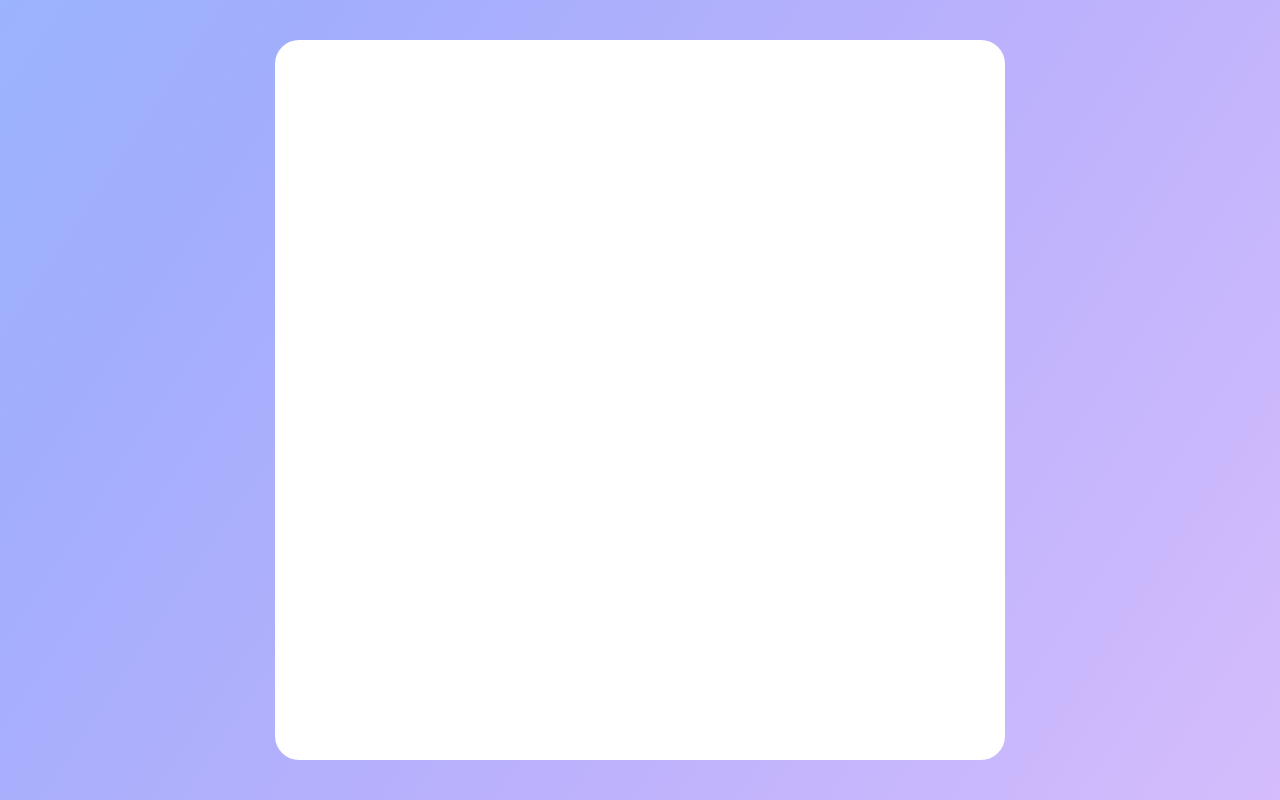
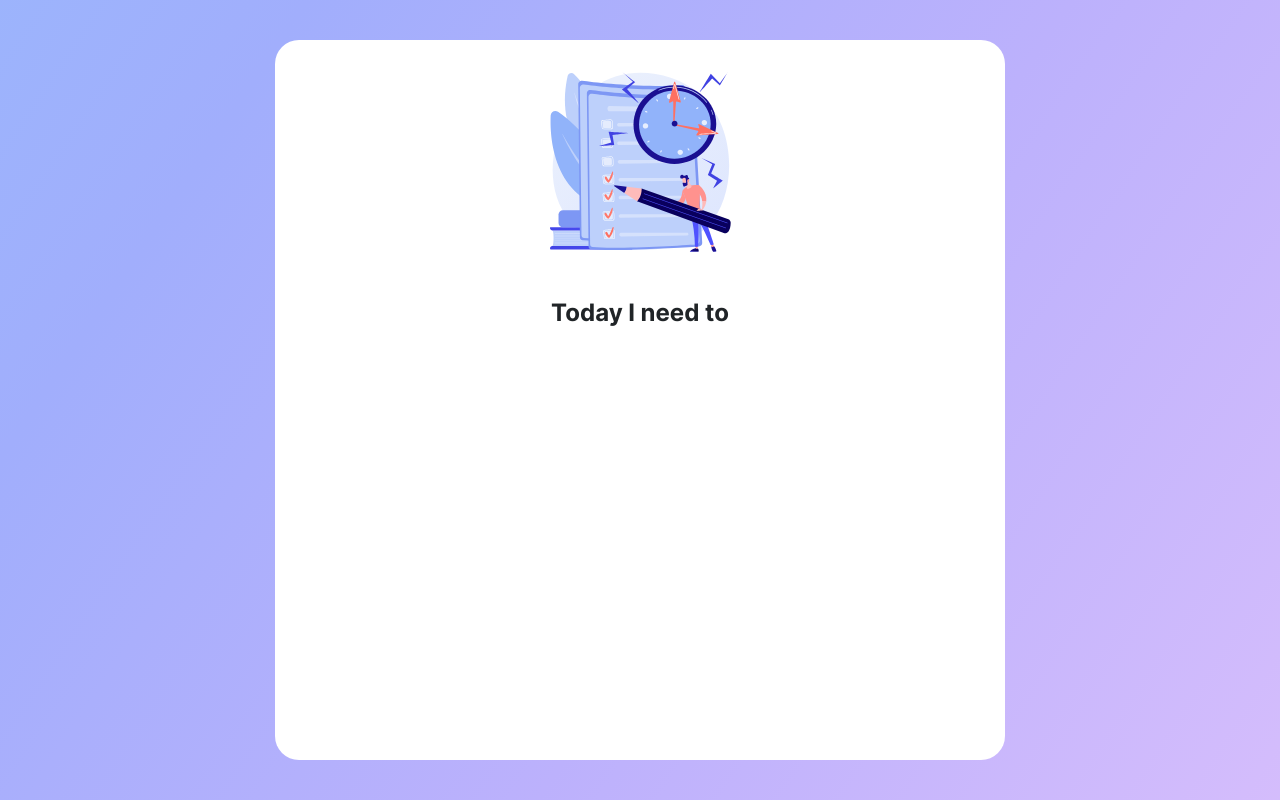
Before and after one commit to alkhimenok/todo-list, a React (Create React App) app: page / in a window 1280 px wide. Built offline with nearby package versions, Linux system fonts and the light colour scheme.

Commit message:
create(Header): component

```diff
--- a/src/App.js
+++ b/src/App.js
@@ -1,4 +1,5 @@
 import React from 'react'
+import Header from './components/header/Header'
 import { Fonts, Icons, Reset, Wrapper, Container, Body } from './styledApp'
 
 const App = () => {
@@ -11,6 +12,7 @@ const App = () => {
 			<Wrapper>
 				<Container>
 					<Body>
+						<Header />
 					</Body>
 				</Container>
 			</Wrapper>
--- /dev/null
+++ b/src/components/header/Header.jsx
@@ -0,0 +1,13 @@
+import React from 'react'
+import { HeaderSection, HeaderLogo, HeaderTitle } from './styledHeader'
+
+const Header = () => {
+	return (
+		<HeaderSection>
+			<HeaderLogo src='/assets/images/logo.svg' alt='logo' />
+			<HeaderTitle>Today I need to</HeaderTitle>
+		</HeaderSection>
+	)
+}
+
+export default Header
--- /dev/null
+++ b/src/components/header/styledHeader.js
@@ -0,0 +1,14 @@
+import styled from 'styled-components'
+import { LG_SIZE, XXL_SIZE, THIRD_FONT } from '../../constants/styled'
+
+export const HeaderSection = styled.section`
+	text-align: center;
+`
+export const HeaderLogo = styled.img`
+	margin: 0 0 ${XXL_SIZE} 0;
+	user-select: none;
+`
+export const HeaderTitle = styled.h1`
+	font-family: ${THIRD_FONT};
+	font-size: ${LG_SIZE};
+`
--- a/src/constants/styled.js
+++ b/src/constants/styled.js
@@ -1,12 +1,12 @@
 export const MAX_WIDTH = '730px'
 export const MAX_HEIGHT = '720px'
 export const BASE_SIZE = '1rem'
-// export const XS_SIZE = parseInt(BASE_SIZE) * 0.5 + 'rem'
-export const SM_SIZE = parseInt(BASE_SIZE) * 1.2 + 'rem'
-export const MD_SIZE = parseInt(BASE_SIZE) * 1.3 + 'rem'
-export const LG_SIZE = parseInt(BASE_SIZE) * 1.4 + 'rem'
-export const XL_SIZE = parseInt(BASE_SIZE) * 2.4 + 'rem'
-export const XXL_SIZE = parseInt(BASE_SIZE) * 3.2 + 'rem'
+export const XS_SIZE = parseInt(BASE_SIZE) * 1.2 + 'rem'
+export const SM_SIZE = parseInt(BASE_SIZE) * 1.3 + 'rem'
+export const MD_SIZE = parseInt(BASE_SIZE) * 1.4 + 'rem'
+export const LG_SIZE = parseInt(BASE_SIZE) * 2.4 + 'rem'
+export const XL_SIZE = parseInt(BASE_SIZE) * 3.2 + 'rem'
+export const XXL_SIZE = parseInt(BASE_SIZE) * 4.8 + 'rem'
 
 export const PRIMARY_COLOR = '#202427'
 export const SECONDARY_COLOR = '#C7CCD1'
--- a/src/styledApp.js
+++ b/src/styledApp.js
@@ -3,7 +3,7 @@ import { getDisplayFlex, forChildren } from './utils/styled'
 import {
 	MAX_WIDTH,
 	MAX_HEIGHT,
-	XXL_SIZE,
+	XL_SIZE,
 	THIRD_COLOR,
 	PRIMARY_GRADIENT,
 	PRIMARY_FONT,
@@ -105,7 +105,7 @@ export const Container = styled.div`
 export const Body = styled.div`
 	height: ${MAX_HEIGHT};
 	margin: auto;
-	padding: ${XXL_SIZE};
+	padding: ${XL_SIZE};
 	background-color: ${THIRD_COLOR};
 	border-radius: ${BORDER_RADIUS_OVAL};
 `
```
